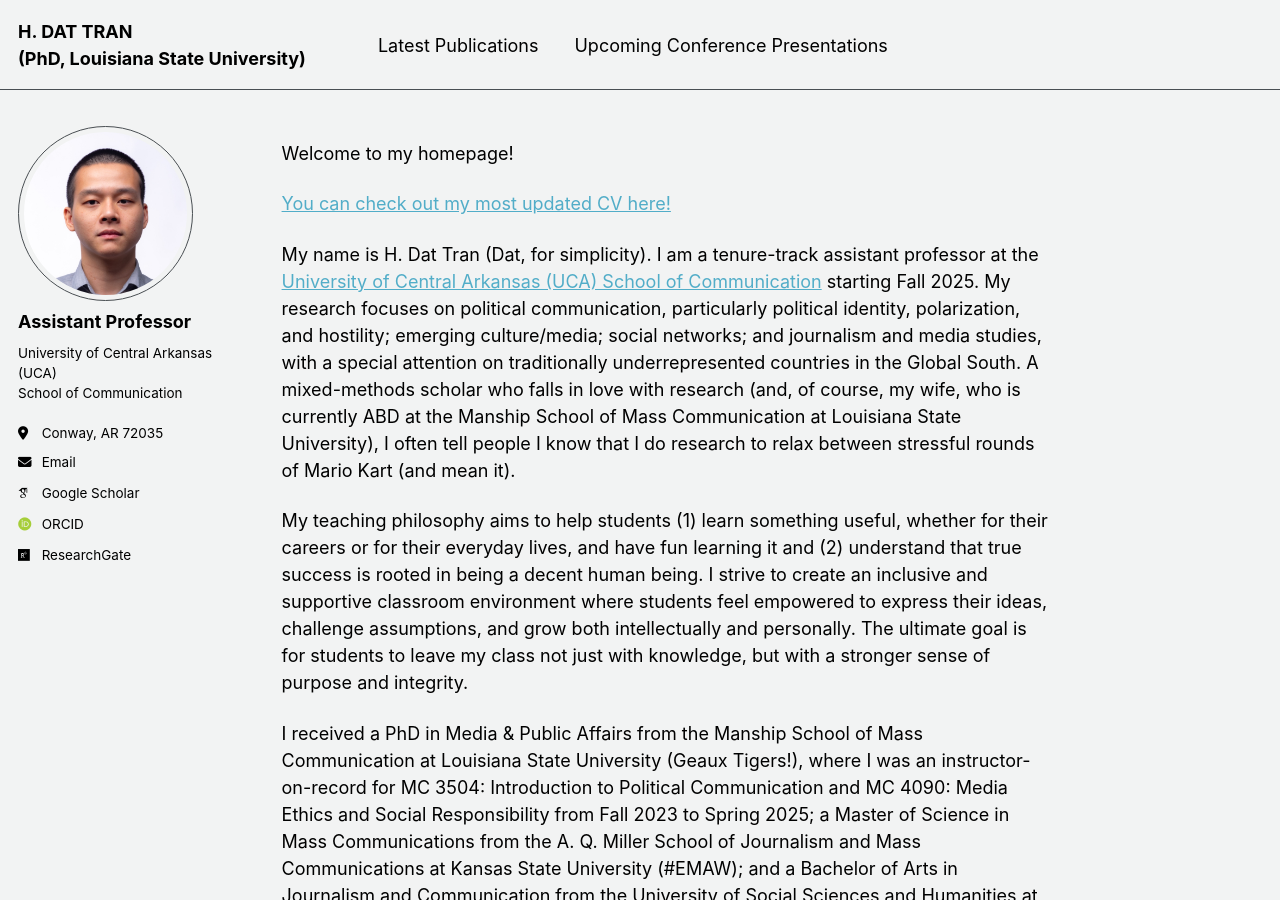
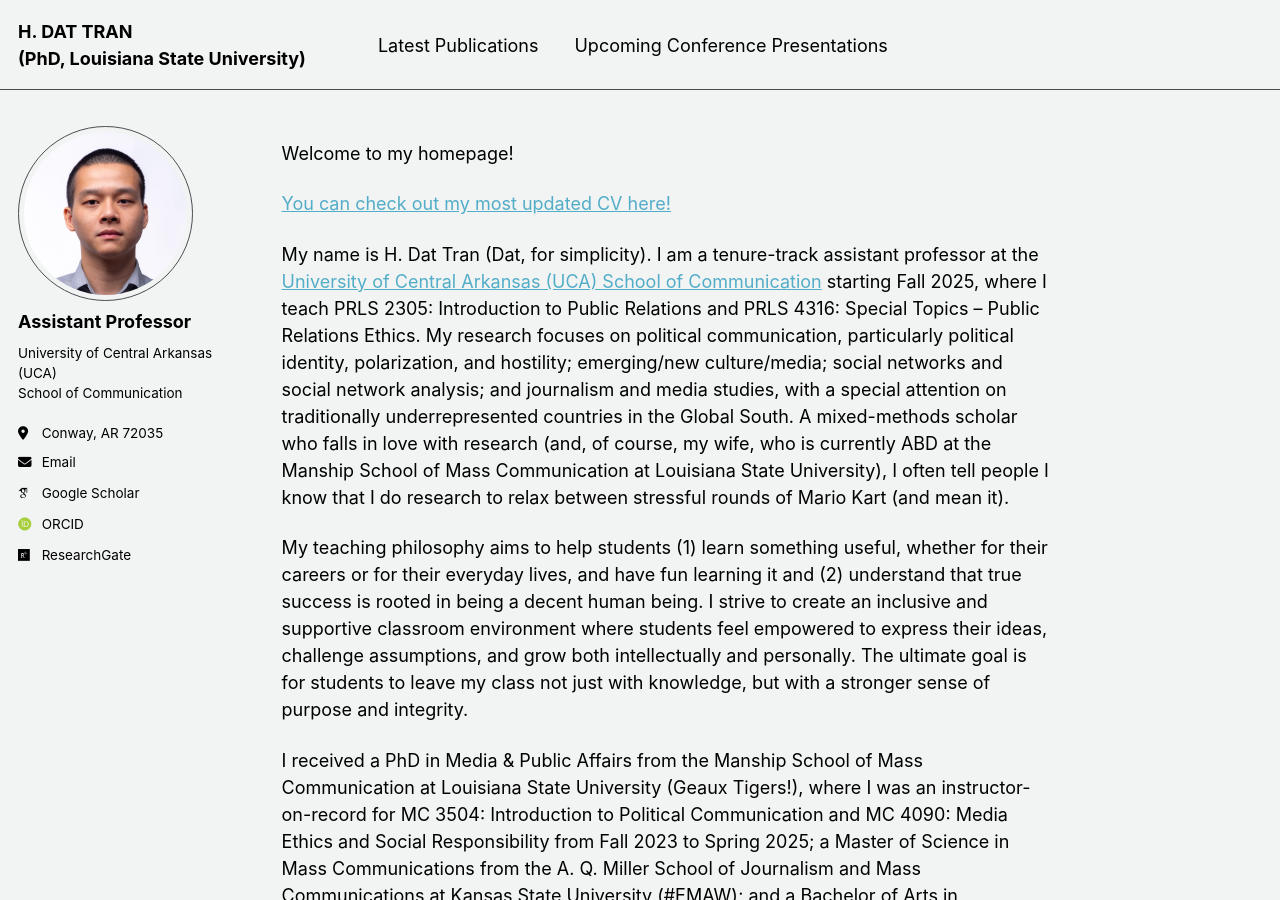
Before and after one commit to hdattran/hdattran.github.io, a Jekyll site: the page built from _pages/about.md, in a window 1280 px wide and 900 px high. Built offline with Jekyll 4.4.1, drawn with Linux system fonts in a browser that asks for light colours; some web fonts are replaced.

Commit message:
Update about.md

```diff
--- a/_pages/about.md
+++ b/_pages/about.md
@@ -11,7 +11,7 @@ Welcome to my homepage!
 
 [You can check out my most updated CV here!](/files/CV_HDatTran.pdf)
 
-My name is H. Dat Tran (Dat, for simplicity). I am a tenure-track assistant professor at the [University of Central Arkansas (UCA) School of Communication](https://uca.edu/communication/) starting Fall 2025. My research focuses on political communication, particularly political identity, polarization, and hostility; emerging culture/media; social networks; and journalism and media studies, with a special attention on traditionally underrepresented countries in the Global South. A mixed-methods scholar who falls in love with research (and, of course, my wife, who is currently ABD at the Manship School of Mass Communication at Louisiana State University), I often tell people I know that I do research to relax between stressful rounds of Mario Kart (and mean it).
+My name is H. Dat Tran (Dat, for simplicity). I am a tenure-track assistant professor at the [University of Central Arkansas (UCA) School of Communication](https://uca.edu/communication/) starting Fall 2025, where I teach PRLS 2305: Introduction to Public Relations and PRLS 4316: Special Topics – Public Relations Ethics. My research focuses on political communication, particularly political identity, polarization, and hostility; emerging/new culture/media; social networks and social network analysis; and journalism and media studies, with a special attention on traditionally underrepresented countries in the Global South. A mixed-methods scholar who falls in love with research (and, of course, my wife, who is currently ABD at the Manship School of Mass Communication at Louisiana State University), I often tell people I know that I do research to relax between stressful rounds of Mario Kart (and mean it).
 
 My teaching philosophy aims to help students (1) learn something useful, whether for their careers or for their everyday lives, and have fun learning it and (2) understand that true success is rooted in being a decent human being. I strive to create an inclusive and supportive classroom environment where students feel empowered to express their ideas, challenge assumptions, and grow both intellectually and personally. The ultimate goal is for students to leave my class not just with knowledge, but with a stronger sense of purpose and integrity.
 
```
